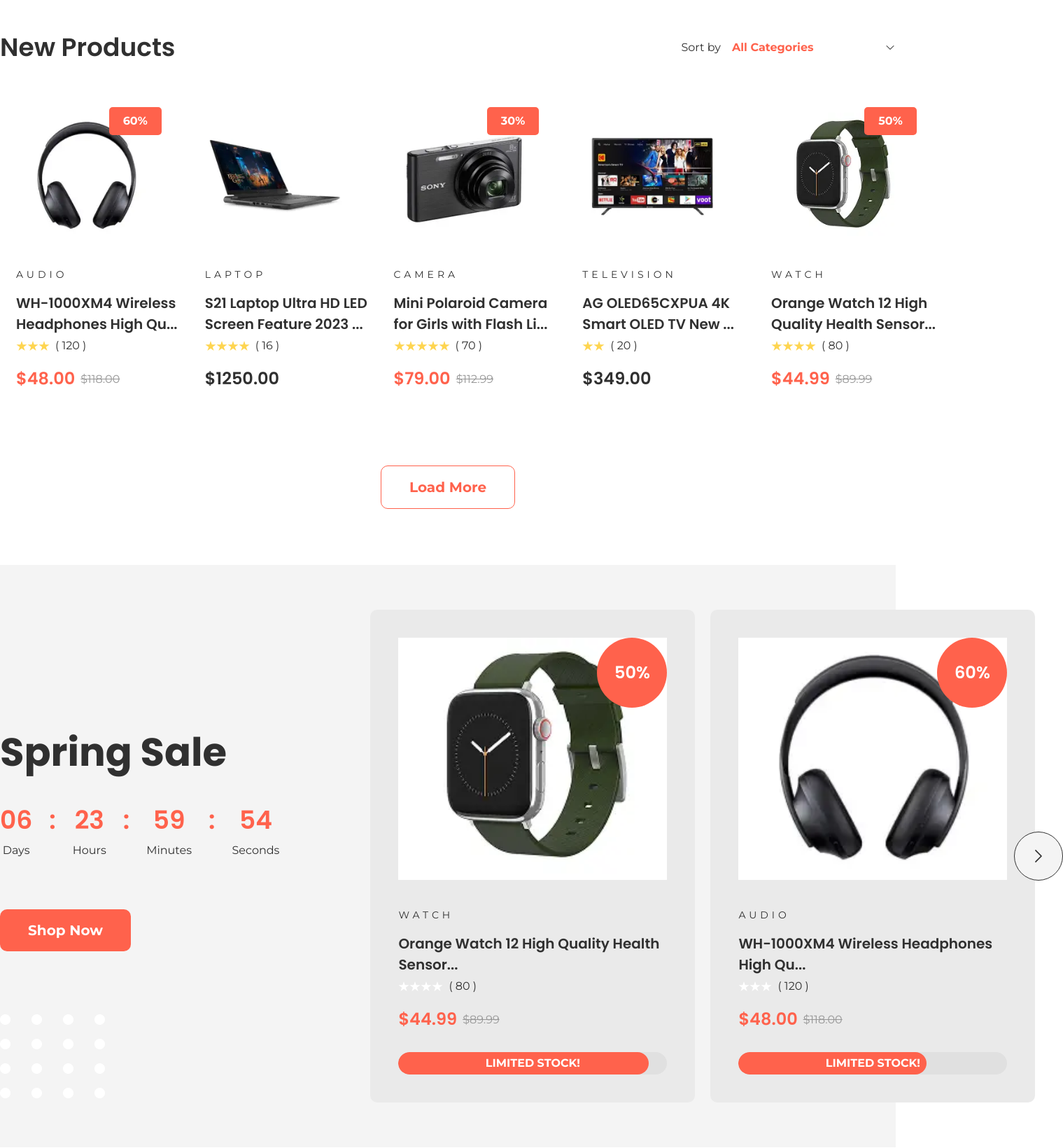
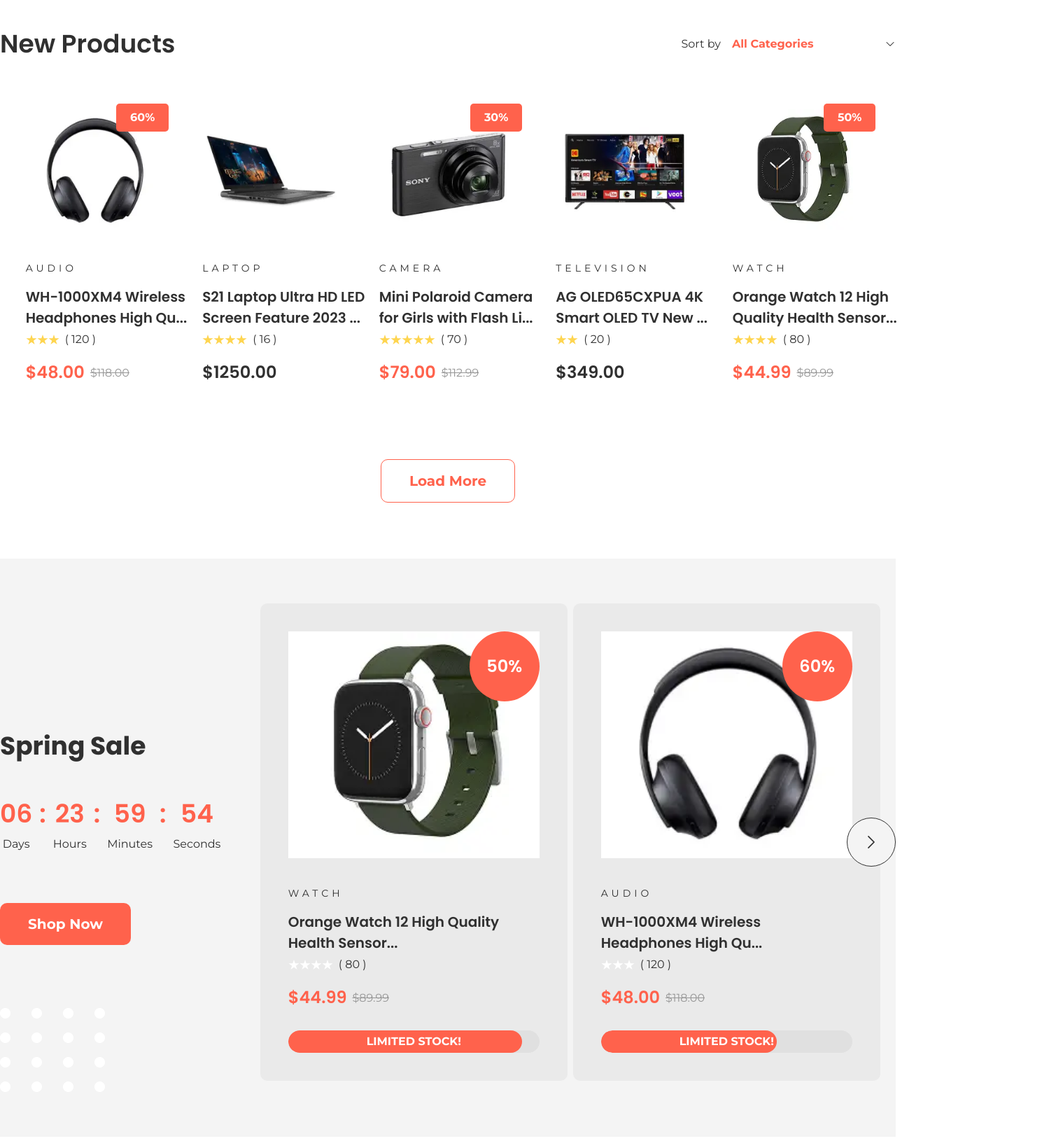
Before and after one commit to dearnasaruddin/e-shop, a React (Vite) app: page / in a window 1280 px wide. Shown: the part 2140-3780 px from the top of the page at 70% size, 1519 px wide, since content can reach past the window. Built offline with nearby package versions, Linux system fonts and the light colour scheme.

Commit message:
all pages resoponsive done without project details page

```diff
--- a/src/components/NewProducts.jsx
+++ b/src/components/NewProducts.jsx
@@ -91,9 +91,9 @@
                         </div>
                     </div>
                     {/* ======= Product Showcasing ======= */}
-                    <div className="flex flex-wrap xl:flex-nowrap gap-1 md:gap-2.5 xl:gap-x-6">
+                    <div className="flex flex-wrap xl:flex-nowrap xl:justify-center gap-1 md:gap-2.5 2xl:gap-x-6">
                         {dummyProducts.map((item, index) => (
-                            <div key={index} className='max-sm:max-w-[49%] sm:max-w-[32.9%] md:max-w-[24%] lg:max-w-[19.2%] xl:w-71'>
+                            <div key={index} className='max-sm:max-w-[49%] sm:max-w-[32.9%] md:max-w-[24%] lg:max-w-[19.2%] xl:w-[18.95%] 2xl:w-71'>
                                 <ProductLayout catagory={item.catagory} title={item.title} rating={item.rating} totalRating={item.totalRating} price={item.price} discount={item.discount} originalPrice={item.originalPrice} productImage={item.productImage} newProduct={true} />
                             </div>
                         ))}
--- a/src/components/OfferSection.jsx
+++ b/src/components/OfferSection.jsx
@@ -6,7 +6,7 @@
     return (
         <div className='my-8 lg:my-20'>
             <Container>
-                <div className='sm:flex sm:max-xl:gap-4 justify-between items-center max-sm:space-y-3'>
+                <div className='sm:flex sm:max-2xl:gap-4 justify-between items-center max-sm:space-y-3'>
                     <div>
                         <Link to={'/product-list'}><img src="images/offerOneImage.webp" alt="offerOneImage.webp" /></Link>
                     </div>
--- a/src/components/SpringSale.jsx
+++ b/src/components/SpringSale.jsx
@@ -59,12 +59,12 @@
     return (
         <section id='spring-sale' className='pt-10 pb-14 md:py-16 bg-[#F4F4F4]'>
             <Container>
-                <div className='md:flex gap-x-6 xl:gap-x-32'>
+                <div className='md:flex max-2xl:justify-between gap-x-6 2xl:gap-x-32'>
 
                     {/* ========== Counter / Timer ========== */}
                     <div className='xl:mt-42.5'>
-                        <h2 className='font-poppins font-bold text-4xl xl:text-[56px] xl:leading-17 text-secondary'>Spring Sale</h2>
-                        <div className='flex items-center gap-x-1 xxs:gap-x-2.5 xl:gap-x-6 mt-4 xl:mt-10 md:mb-6 xl:mb-18'>
+                        <h2 className='font-poppins font-bold text-4xl 2xl:text-[56px] xl:leading-17 text-secondary'>Spring Sale</h2>
+                        <div className='flex items-center gap-x-1 xxs:gap-x-2.5 2xl:gap-x-6 mt-4 xl:mt-10 md:mb-6 xl:mb-18'>
                             <div className='text-center'>
                                 <h3 className='font-poppins font-semibold text-2xl lg:text-4xl leading-11.5 text-primary'>{days}</h3>
                                 <p className='font-montserrat font-normal text-base leading-6 text-secondary lg:mt-2'>Days</p>
@@ -94,13 +94,13 @@
                     </div>
 
                     {/* ========== Product Slider ========== */}
-                    <div className='w-full md:max-w-4/7 xl:max-w-248 md:pl-0.5 xl:pr-4.5'>
+                    <div className='w-full md:max-w-4/7 xl:max-w-5/7 2xl:max-w-248 md:pl-0.5 md:pr-4.5'>
                         <Slider className='springSale' {...settings}>
                             {dummyProducts.map((item, index) => (
 
                                 item.discount &&
                                 <div className='md:max-w-116'>
-                                    <div className='mx-1 xl:mx-0'>
+                                    <div className='mx-1 2xl:mx-0'>
                                         <ProductLayout key={index} catagory={item.catagory} title={item.title} rating={item.rating} totalRating={item.totalRating} price={item.price} discount={item.discount} originalPrice={item.originalPrice} productImage={item.productImage} springSale={true} availableQuantity={item.availableQuantity} />
                                     </div>
                                 </div>
--- a/src/components/checkout/CheckoutInformation.jsx
+++ b/src/components/checkout/CheckoutInformation.jsx
@@ -67,7 +67,7 @@
     return (
         < div >
             <h3 className='font-poppins font-semibold max-xxs:text-xl xxs:text-2xl lg:text-4xl leading-11.5 text-secondary mb-4 lg:mb-10' > Billing Details</h3 >
-            <div className='w-auto lg:w-216'>
+            <div className='w-auto 2xl:w-216'>
                 <div className='flex gap-x-4 flex-wrap'>
                     <div className='grow'>
                         <InputBox label='First Name' required={true} placeholder='Amelia Robert' />
--- a/src/components/checkout/OrderSummary.jsx
+++ b/src/components/checkout/OrderSummary.jsx
@@ -33,18 +33,18 @@
     ]
 
     return (
-        <div className='sm:max-md:max-w-68 md:max-lg:max-w-80 p-5 lg:p-10 bg-[#F4F4F4] rounded-xl lg:rounded-3xl'>
+        <div className='sm:max-md:max-w-68 md:max-lg:max-w-80 lg:max-xl:max-w-100 p-5 2xl:p-10 bg-[#F4F4F4] rounded-xl lg:rounded-3xl'>
             <h4 className='font-poppins font-semibold text-2xl leading-7.5 text-secondary mb-7'>Order Summary</h4>
             <ul className='font-montserrat font-bold text-base sm:max-md:text-sm lg:text-xl  lg:leading-7.5 text-secondary'>
                 {orderSummaryData.map((item, index) => (
-                    <li key={index} className='flex lg:py-5 lg:pr-11 border-b border-[#C3C3C3] max-lg:flex-wrap max-lg:gap-y-4 max-lg:justify-between'>
-                        <p className='max-lg:w-full lg:w-78 lg:pr-15.5 font-normal'>{item.productName}</p>
-                        <span className='lg:w-18'><span className='lg:hidden font-normal'>Quantity: </span>{item.quantity}</span>
+                    <li key={index} className='flex lg:py-5 xl:pr-11 border-b border-[#C3C3C3] max-xl:flex-wrap max-xl:gap-y-4 max-xl:justify-between'>
+                        <p className='max-xl:w-full xl:w-78 xl:pr-15.5 font-normal'>{item.productName}</p>
+                        <span className='xl:w-18'><span className='xl:hidden font-normal'>Quantity: </span>{item.quantity}</span>
                         <p><span className='sm:hidden font-normal'>Price: </span>${new Intl.NumberFormat('en-US').format(item.price)}.00</p>
                     </li>
                 ))}
             </ul>
-            <div className='flex max-lg:justify-between lg:gap-x-63.5 lg:pr-11 font-montserrat font-normal text-base lg:text-xl leading-7.5 text-secondary mt-5 mb-6 lg:mb-12'>
+            <div className='flex max-xl:justify-between xl:gap-x-63.5 xl:pr-11 font-montserrat font-normal text-base lg:text-xl leading-7.5 text-secondary mt-5 mb-6 lg:mb-12'>
                 <div className='relative'>
                     <p>Shipping Fee</p>
                     <span className='absolute -top-0.5 -right-6 cursor-pointer'><MoreInfoIcon /></span>
@@ -52,7 +52,7 @@
                 <p className='font-bold'>$10.00</p>
             </div>
             <div className='py-3 lg:py-5 px-4 lg:px-6 rounded-[10px] bg-white'>
-                <div className='flex max-lg:justify-between lg:gap-x-80 font-montserrat font-bold lg:text-xl leading-7.5 text-secondary mb-3 lg:mb-6'>
+                <div className='flex max-xl:justify-between xl:gap-x-80 font-montserrat font-bold lg:text-xl leading-7.5 text-secondary mb-3 lg:mb-6'>
                     <h6 className='mt-0.5'>Total</h6>
                     <p>${
                         new Intl.NumberFormat('en-US').format((orderSummaryData.reduce((total, item) => {
--- a/src/pages/CheckoutPage.jsx
+++ b/src/pages/CheckoutPage.jsx
@@ -46,7 +46,7 @@
         </div>
 
         <div className='mb-6 lg:mb-20'>
-          <div className='flex max-md:justify-center justify-between gap-8 sm:max-lg:gap-6 lg:gap-14 max-sm:flex-wrap'>
+          <div className='flex max-md:justify-center justify-between gap-8 sm:max-xl:gap-6 xl:gap-14 max-sm:flex-wrap'>
             <div>
               {activeOption == 'information' &&
                 <CheckoutInformation />
--- a/src/pages/ProductDetailsPage.jsx
+++ b/src/pages/ProductDetailsPage.jsx
@@ -130,9 +130,9 @@
                 </div>
                 <span className='font-montserrat font-normal lg:text-xl lg:leading-7.5'>( 142 )</span>
               </div>
-              <h1 className='font-poppins font-semibold text-lg sm:text-2xl lg:text-4xl lg:leading-11.5 text-secondary sm:mt-4 pb-2 lg:pb-6 border-b border-[#CBCBCB]'>NexSUS ROCK Strix Scar 17 Gaming Laptop 15.7” 1TB SSD 16GB RAM Pro</h1>
+              <h1 className='max-w-158 font-poppins font-semibold text-lg sm:text-2xl lg:text-3xl 2xl:text-4xl lg:leading-11.5 text-secondary sm:mt-4 pb-2 lg:pb-6 border-b border-[#CBCBCB]'>NexSUS ROCK Strix Scar 17 Gaming Laptop 15.7” 1TB SSD 16GB RAM Pro</h1>
               <div className='flex gap-x-2 lg:gap-x-4.5 mt-2 lg:mt-6 lg:mb-12'>
-                <p className='font-poppins font-bold text-primary text-2xl lg:text-[56px] lg:leading-17'>$2,999.99</p>
+                <p className='font-poppins font-bold text-primary text-2xl lg:text-4xl 2xl:text-[56px] lg:leading-17'>$2,999.99</p>
                 <span className='self-end font-montserrat font-normal text-sm lg:text-xl lg:leading-7.5 text-[#979797] line-through mb-4'>$5,499.99</span>
               </div>
               <ul className='font-poppins font-normal lg:space-y-4 lg:mb-4 text-base sm:text-lg lg:text-xl lg:leading-7.5 text-secondary'>
```
